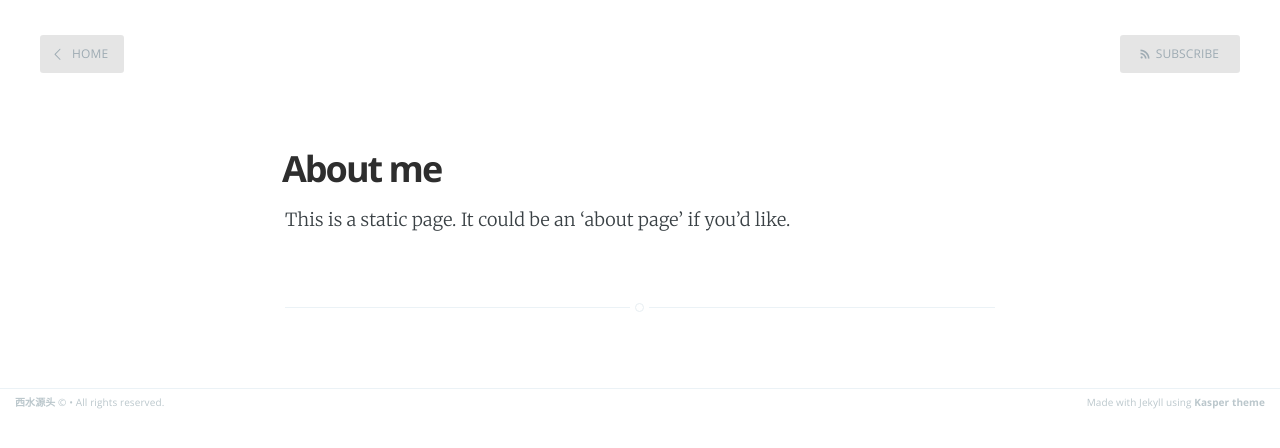
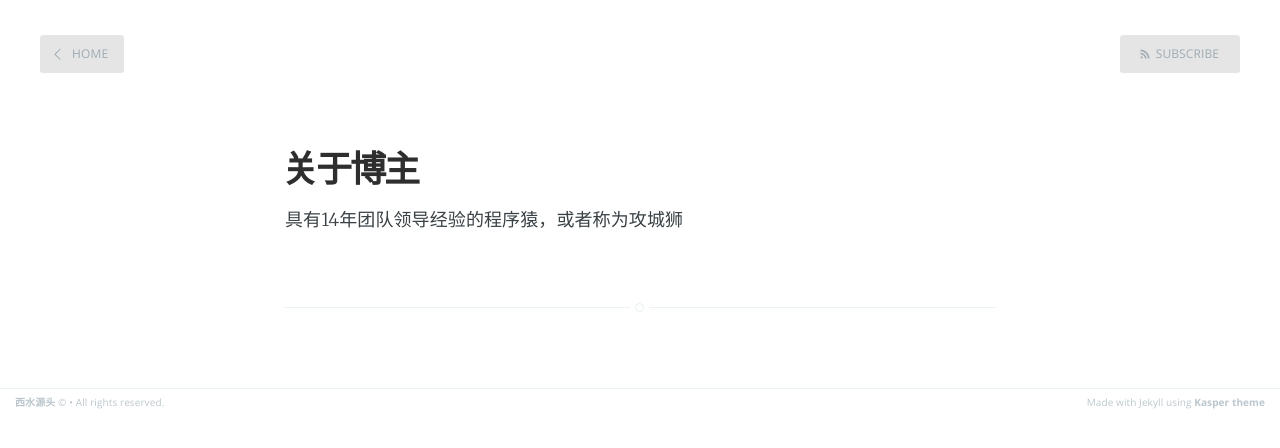
Before and after one commit to westsource/westsource.github.io, a Jekyll site: the page built from about.md, in a window 1280 px wide. Shown: the top 448 px of the page. Built offline with Jekyll 4.4.1, drawn with Linux system fonts in a browser that asks for light colours; Markdown is read by kramdown in place of the engine named in the settings.

Commit message:
修改标题头

```diff
--- a/about.md
+++ b/about.md
@@ -1,6 +1,6 @@
 ---
 layout: page
-title: About me
+title: 关于博主
 ---
 
-This is a static page. It could be an 'about page' if you'd like.
+具有14年团队领导经验的程序猿，或者称为攻城狮
```
Also changed, not shown: README.md (deleted).
